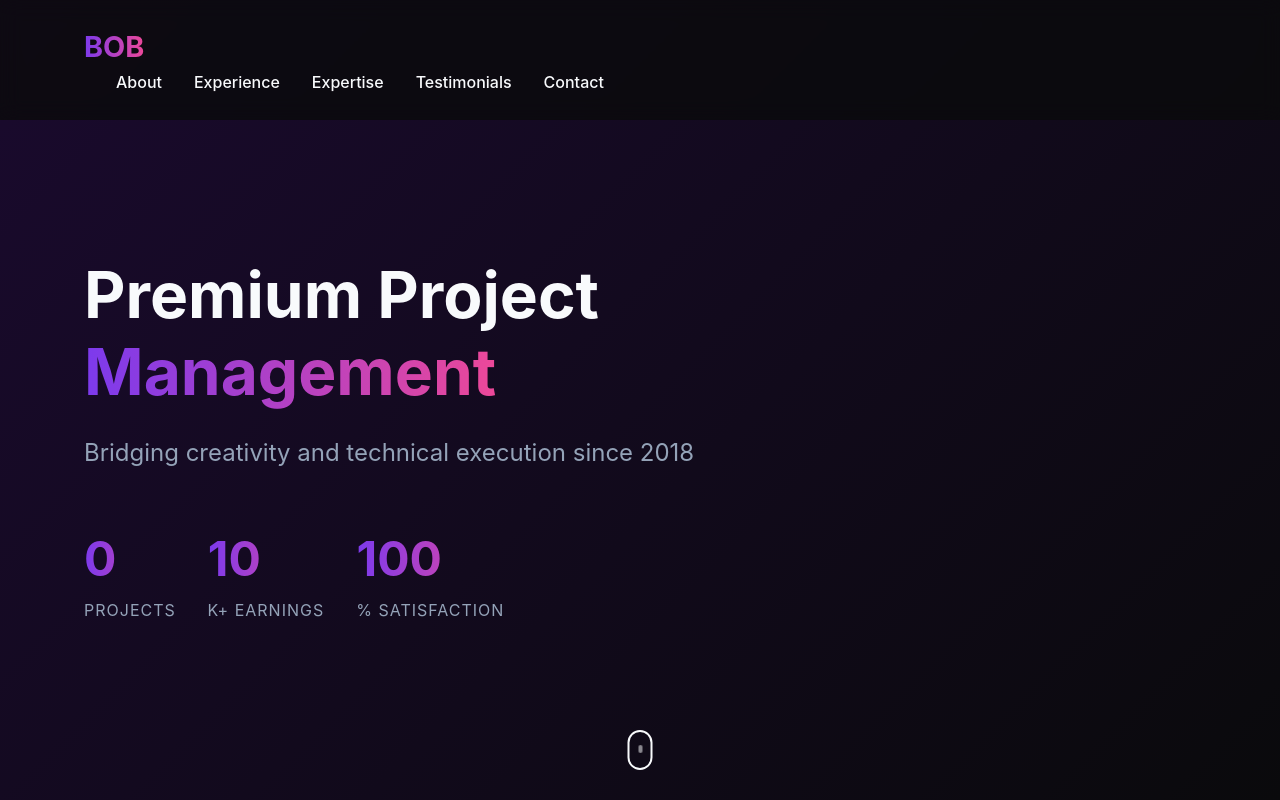
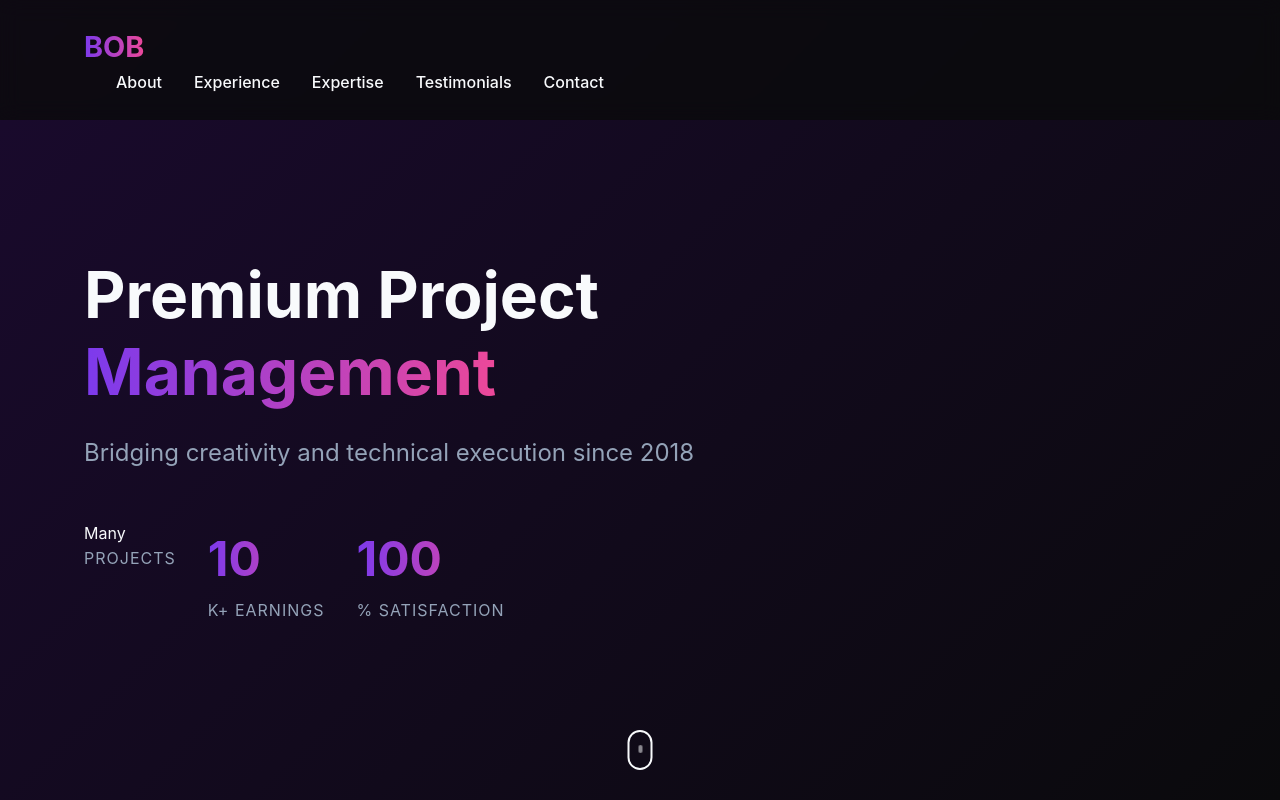
Before and after one commit to iamHeroXD/Bob-s-Portfolio, a plain HTML site: page index.html in a window 1280 px wide. Shown: the top 800 px of the page. Drawn offline with nearby package versions, Linux system fonts and the light colour scheme.

Commit message:
index.html

```diff
--- a/index.html
+++ b/index.html
@@ -40,7 +40,7 @@
                 <p class="hero-subtitle animate-pop-in">Bridging creativity and technical execution since 2018</p>
                 <div class="hero-stats">
                     <div class="stat-item animate-pop-in">
-                        <div class="stat-number">Many</div>
+                        <div>Many</div>
                         <div class="stat-label">Projects</div>
                     </div>
                     <div class="stat-item animate-pop-in">
```
